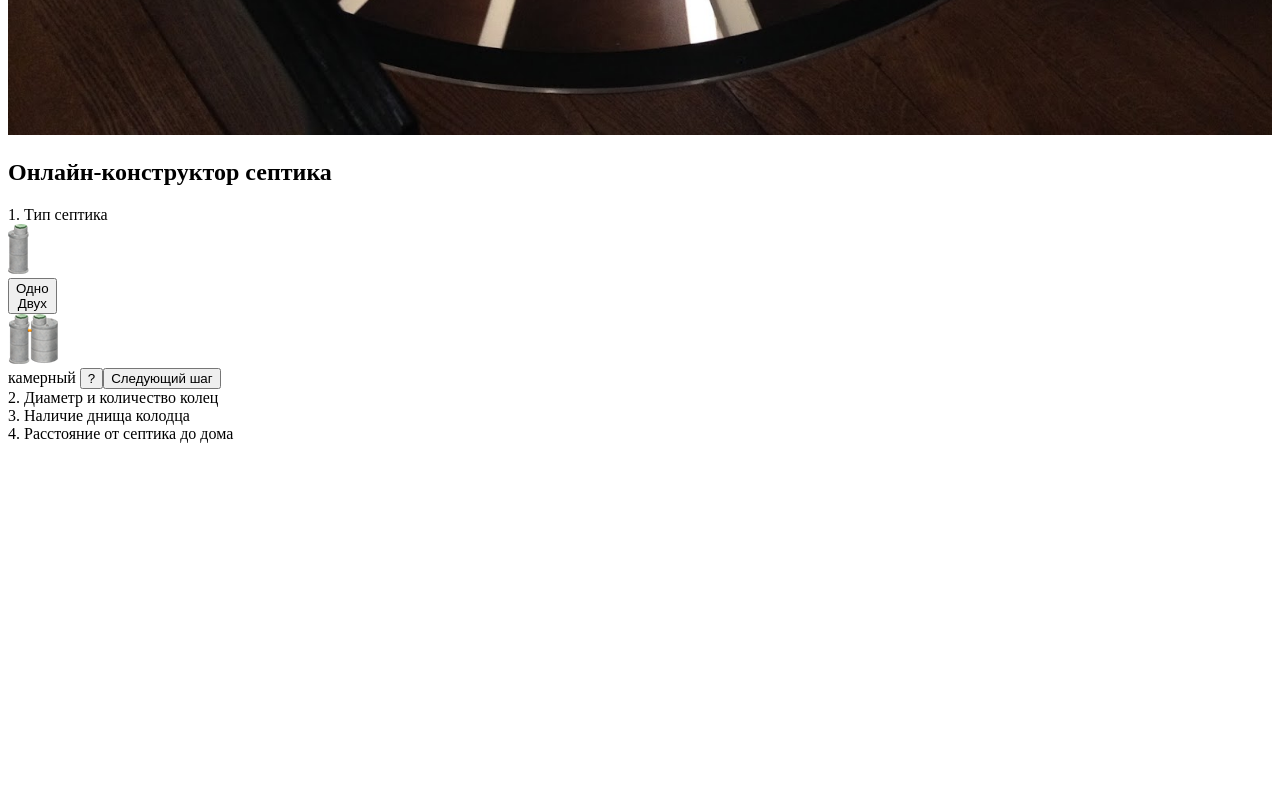
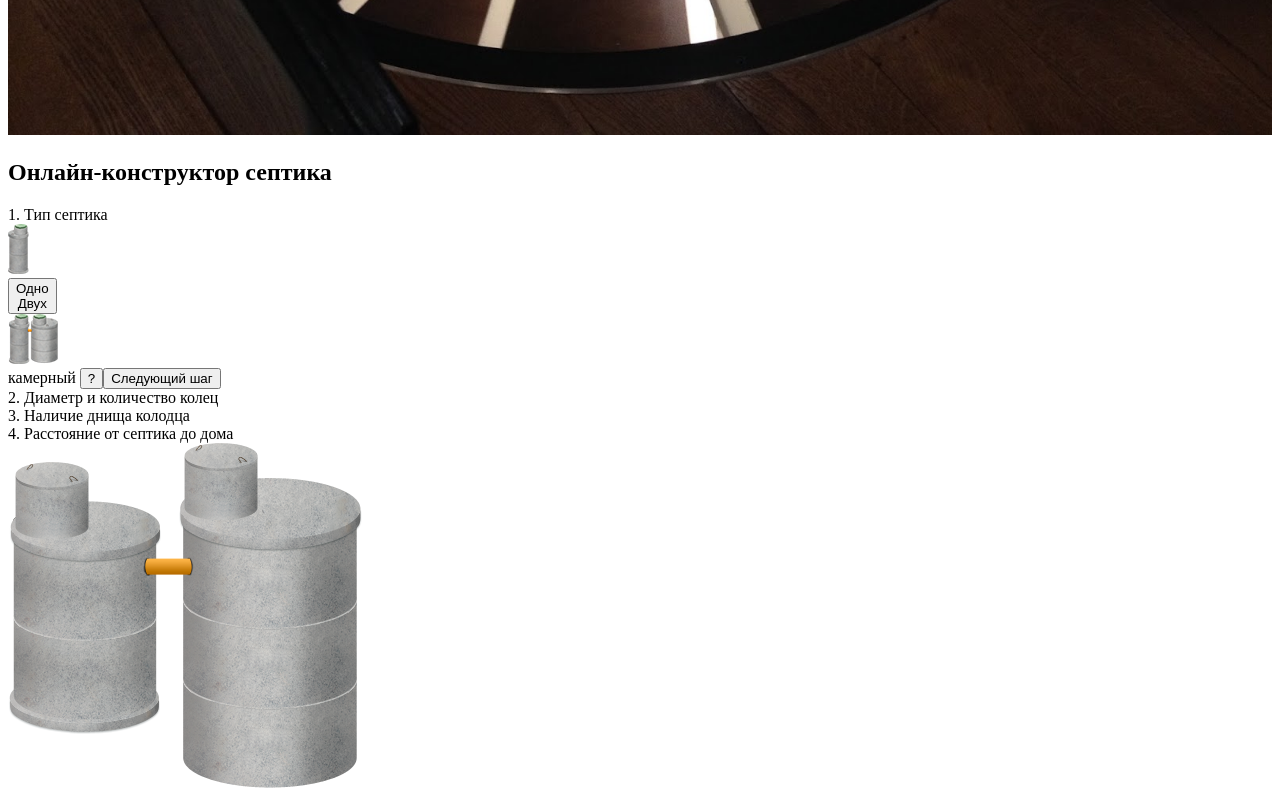
Before and after one commit to ShotMeow/septic-cellar-app, a Next.js app: page / in a window 1280 px wide. Shown: the part 2725-3525 px from the top of the page. Before the commit the page ends 3176 px from the top, so only its background shows below. Built offline with nearby package versions, Linux system fonts and the light colour scheme.

Commit message:
Add Photo Calc

```diff
--- a/components/Calculator/Calculator.tsx
+++ b/components/Calculator/Calculator.tsx
@@ -1,6 +1,9 @@
 import React, { useState } from "react";
 import { data, ICalc } from "./Calculator.data";
 import Elem from "./Elem/Elem";
+
+import septic_tank from "../../assets/images/septic-tank.png";
+import Image from "next/image";
 
 const Calculator = () => {
     const [state, setState] = useState<ICalc[]>(data);
@@ -15,11 +18,12 @@ const Calculator = () => {
     };
     return (
         <section className='bg-blue-100'>
-            <div className='container mx-auto flex flex-col items-center py-10'>
-                <h2 className='text-2xl font-semibold mb-20'>
+            <div className='container mx-auto py-10'>
+                <h2 className='text-2xl font-semibold mb-20 text-center'>
                     Онлайн-конструктор септика
                 </h2>
-                <div className='flex flex-col gap-2'>
+                <div className='flex items-center justify-evenly'>
+                    <div className='flex flex-col gap-2 w-2/6'>
                         {state.map((block) => (
                             <div>
                                 <div
@@ -29,10 +33,17 @@ const Calculator = () => {
                                     {block.id}. {block.title}
                                 </div>
                                 {block.isActive && (
-                                <Elem nextStep={handleClick} id={block.id} />
+                                    <Elem
+                                        nextStep={handleClick}
+                                        id={block.id}
+                                    />
                                 )}
                             </div>
                         ))}
+                    </div>
+                    <div>
+                        <Image src={septic_tank} alt='Септик-танк' />
+                    </div>
                 </div>
             </div>
         </section>
```
Also changed, not shown: assets/images/septic-tank.png (added). Lines whose indentation alone changed are shown as unchanged.
